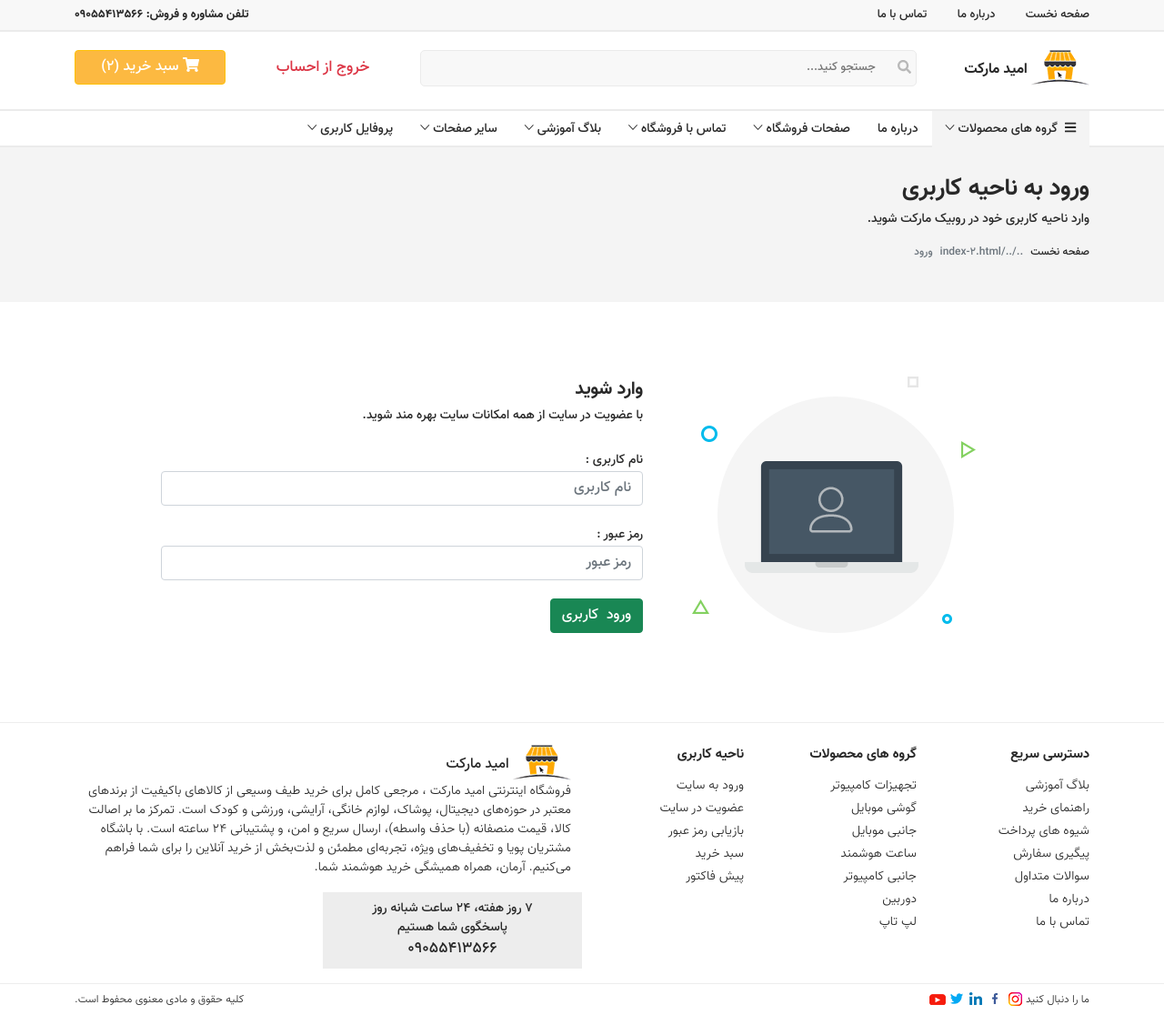
After one commit to OmidGolizadeh/omid-market, a Django app: page /accounts/login/ in a window 1280 px wide. The commit adds this page. Shown: the whole page at 91% size. Run offline with Django 5.2, Linux system fonts and the light colour scheme; data comes from the database, SQL or seed files in the repository; both versions use the stored data as it was after the commit; parts of the project's set-up code (start-up, migrations or seed data) failed here and were passed over; some libraries are stand-ins or nearby versions; some web fonts are replaced.

Commit message:
create template login.html and view userLoginView Using LoginView implemented

```diff
--- a/accounts/forms.py
+++ b/accounts/forms.py
@@ -1,5 +1,5 @@
 from django import forms
-from django.contrib.auth.forms import ReadOnlyPasswordHashField
+from django.contrib.auth.forms import ReadOnlyPasswordHashField, AuthenticationForm
 from django.core.exceptions import ValidationError
 from accounts.models import User
 
@@ -35,3 +35,12 @@ class UserChangeForm(forms.ModelForm):
         model = User
         fields = ['username', 'email', 'full_name', 'phone_number', 'landline', 'image', 'date_of_birth',
                   'national_code', 'card_number']
+
+
+class LoginForm(AuthenticationForm):
+    username = forms.CharField(max_length=255, widget=forms.TextInput(attrs={
+        'class': 'form-control', 'name': 'username', 'id': 'username', 'placeholder': 'نام کاربری'
+    }))
+    password = forms.CharField(max_length=255, widget=forms.PasswordInput(attrs={
+        'class': 'form-control', 'name': 'password', 'id': 'password', 'placeholder': 'رمز عبور'
+    }))
--- /dev/null
+++ b/accounts/templates/accounts/login.html
@@ -0,0 +1,67 @@
+{% extends 'base.html' %}
+{% load static %}
+
+{% block title %}ورود{% endblock %}
+
+{% block content %}
+    <section class="inner-page" id="contact-page">
+        <div class="container-fluid" id="page-hero">
+            <div class="row">
+                <div class="col-12">
+                    <div class="container">
+                        <div class="row">
+                            <div class="col-12 px-0">
+                                <h1>ورود به ناحیه کاربری</h1>
+                                <p>وارد ناحیه کاربری خود در روبیک مارکت شوید.</p>
+                                <nav aria-label="breadcrumb">
+                                    <ol class="breadcrumb">
+                                        <li class="breadcrumb-item"><a href="{% url 'home:home' %}">صفحه نخست</a></li>
+                                        <li class="breadcrumb-item active" aria-current="page">ورود</li>
+                                    </ol>
+                                </nav>
+                            </div>
+                        </div>
+                    </div>
+                </div>
+            </div>
+        </div>
+
+        <div class="container py-2 py-md-5">
+            <div class="row">
+                <div class="col-12 col-sm-10 offset-sm-1">
+                    <div class="content">
+                        <form method="post" action="">
+                            {% csrf_token %}
+                            <div class="row">
+                                <div class="col-12 col-lg-5 text-center">
+                                    <img src="{% static 'images/login.png' %}" alt="login">
+                                </div>
+                                <div class="col-12 col-lg-7 pt-5 pt-md-0 align-self-center">
+                                    <div class="title">وارد شوید</div>
+                                    <p>با عضویت در سایت از همه امکانات سایت بهره مند شوید.</p>
+                                    {% if form.errors %}
+                                        <p class="alert alert-danger">{{ form.errors }}</p>
+                                    {% endif %}
+                                    <div class="form-group">
+                                        <label for="username">نام کاربری :</label>
+                                        {{ form.username }}
+                                    </div>
+                                    <div class="form-group">
+                                        <label for="password">رمز عبور :</label>
+                                        {{ form.password }}
+                                    </div>
+                                    <div class="form-group">
+                                        <a href=""><input type="submit"
+                                                          value="ورود  کاربری"
+                                                          class="btn btn-success"></a>
+                                    </div>
+                                </div>
+                            </div>
+                        </form>
+                    </div>
+                </div>
+            </div>
+        </div>
+    </section>
+
+{% endblock %}
--- a/accounts/urls.py
+++ b/accounts/urls.py
@@ -1,5 +1,8 @@
 from django.urls import path
+from . import views
 
-urlpatterns = {
+app_name = 'accounts'
 
-}
+urlpatterns = [
+    path('login/', views.UserLoginView.as_view(), name='login'),
+]
--- a/accounts/views.py
+++ b/accounts/views.py
@@ -1,3 +1,25 @@
+from django.contrib import messages
+from django.contrib.auth.views import LoginView
 from django.shortcuts import render
+from django.urls import reverse_lazy
+from django.views.generic import FormView
+from .forms import LoginForm
+from django.contrib.auth.decorators import login_required
+
 
 # Create your views here.
+
+class UserLoginView(LoginView):
+    template_name = "accounts/login.html"
+    authentication_form = LoginForm
+    next_page = reverse_lazy('home:home')
+
+
+    def form_valid(self, form):
+        # user = form.get_user()
+        messages.success(self.request,'کاربر وارد شد')
+        return super().form_valid(form)
+
+    def form_invalid(self, form):
+        messages.warning(self.request,'یک مشکل به وجود امد دوباره تلاش کنید')
+        return super().form_invalid(form)
--- a/omid_market/urls.py
+++ b/omid_market/urls.py
@@ -22,5 +22,6 @@ from . import settings
 urlpatterns = [
     path('admin/', admin.site.urls),
     path('', include('home.urls')),
+    path('accounts/', include('accounts.urls')),
 ]
 urlpatterns += static(settings.MEDIA_URL, document_root=settings.MEDIA_ROOT)
--- a/templates/includes/header.html
+++ b/templates/includes/header.html
@@ -37,8 +37,12 @@
                 <div class="col-12 col-md-4">
                     <div class="row">
                         <div class="col-12 col-md-7 col-lg-6 text-center" id="btn-login-register">
-                            <a href="login.html">ورود</a> /
+                            {% if requesst.user.is_authenticated %}
+                            <a href="{% url 'accounts:login' %}">ورود</a> /
                             <a href="register.html">عضویت</a>
+                            {% else %}
+                                <a class="text-danger" href="">خروج از احساب</a>
+                            {% endif %}
                         </div>
                         <div class="col-12 col-md-5 col-lg-6">
                             <a href="cart.html">
```
Also changed, not shown: db.sqlite3.
